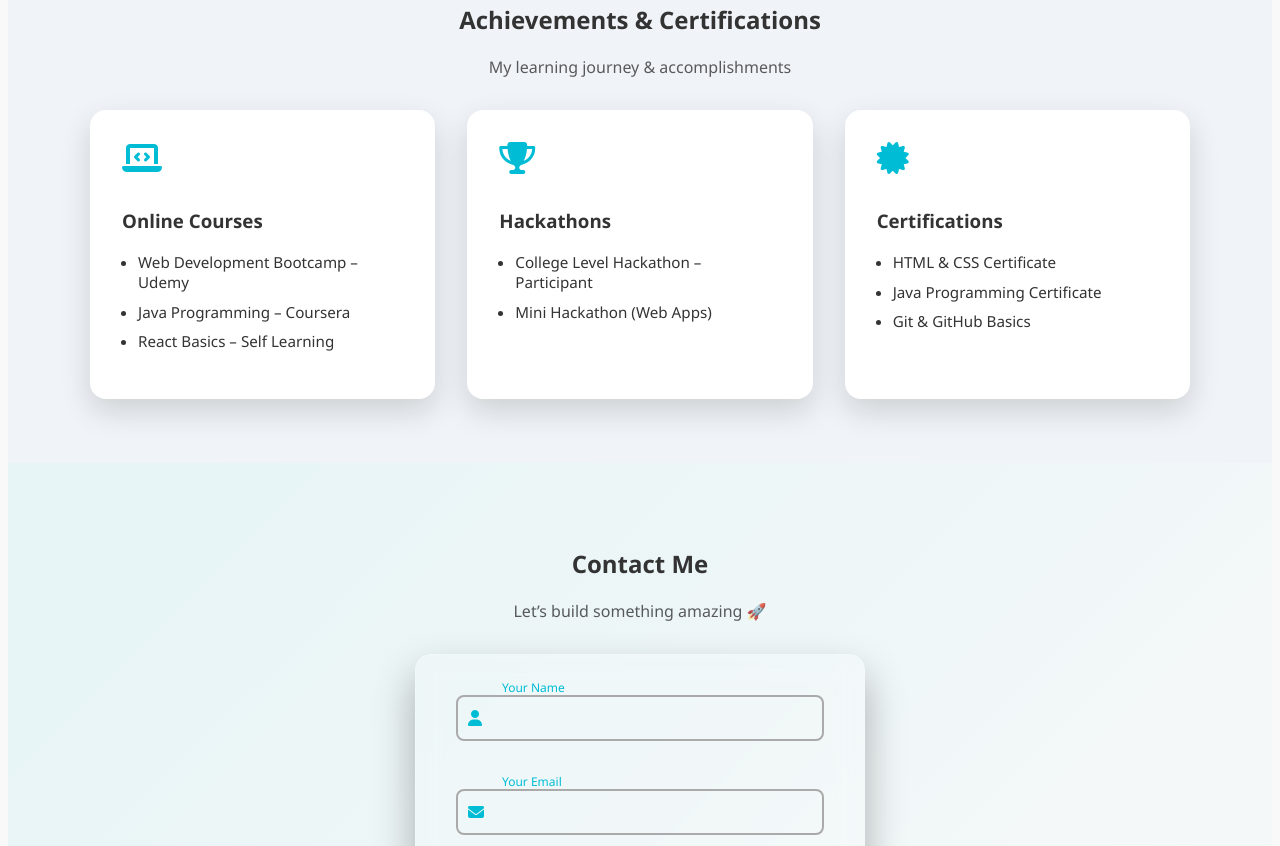
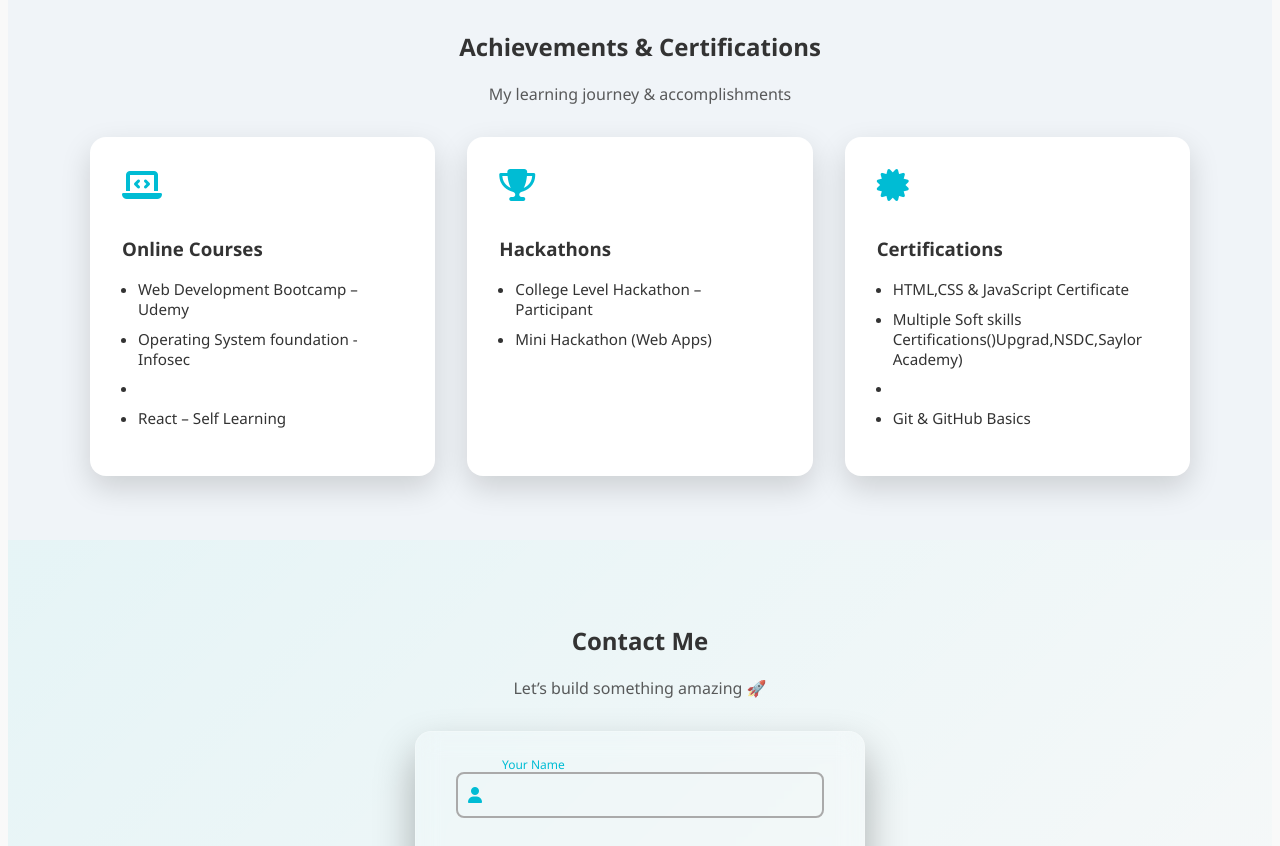
Before and after one commit to Ansh911-wd/My-Portfolio, a plain HTML site: page index.html in a window 1280 px wide. Shown: the part 2187-3033 px from the top of the page. Drawn offline with Linux system fonts and the light colour scheme.

Commit message:
Revise about section and update skills list
Updated personal information and added new skills and certifications.

```diff
--- a/index.html
+++ b/index.html
@@ -62,7 +62,7 @@
     <section id="about" class="section fade-in">
         <h2>About Me</h2>
         <p>I'm currently pursuing B.Tech in Computer Science at Dronacharya Group of Institutions. I love building web
-            apps, exploring new technologies.My journey into web development started with curiosity about how websites work. Since then, I’ve been learning and building projects step by step to strengthen my fundamentals.I may be at the beginning of my career, but I’m committed to learning, improving, and taking on challenges that help me grow</p>
+            apps, exploring new technologies.My journey into web development started with curiosity about how websites work. Since then, I have been learning and building projects step by step to strengthen my fundamentals.I may be at the beginning of my career, but I am committed to learning, improving, and taking on challenges that help me grow.Iam currently looking for an internship opportunity where I can apply my skills, gain practical experience, and become a better developer every day.</p>
     </section>
 
     <section id="skills" class="section fade-in">
@@ -116,8 +116,9 @@
       <h3>Online Courses</h3>
       <ul>
         <li>Web Development Bootcamp – Udemy</li>
-        <li>Java Programming – Coursera</li>
-        <li>React Basics – Self Learning</li>
+         <li>Operating System foundation -Infosec</li>
+           <li></li>
+        <li>React – Self Learning</li>
       </ul>
     </div>
 
@@ -136,8 +137,9 @@
       <i class="fas fa-certificate"></i>
       <h3>Certifications</h3>
       <ul>
-        <li>HTML & CSS Certificate</li>
-        <li>Java Programming Certificate</li>
+        <li>HTML,CSS & JavaScript Certificate</li>
+        <li>Multiple Soft skills Certifications()Upgrad,NSDC,Saylor Academy)</li>
+          <li></li>
         <li>Git & GitHub Basics</li>
       </ul>
     </div>
```
